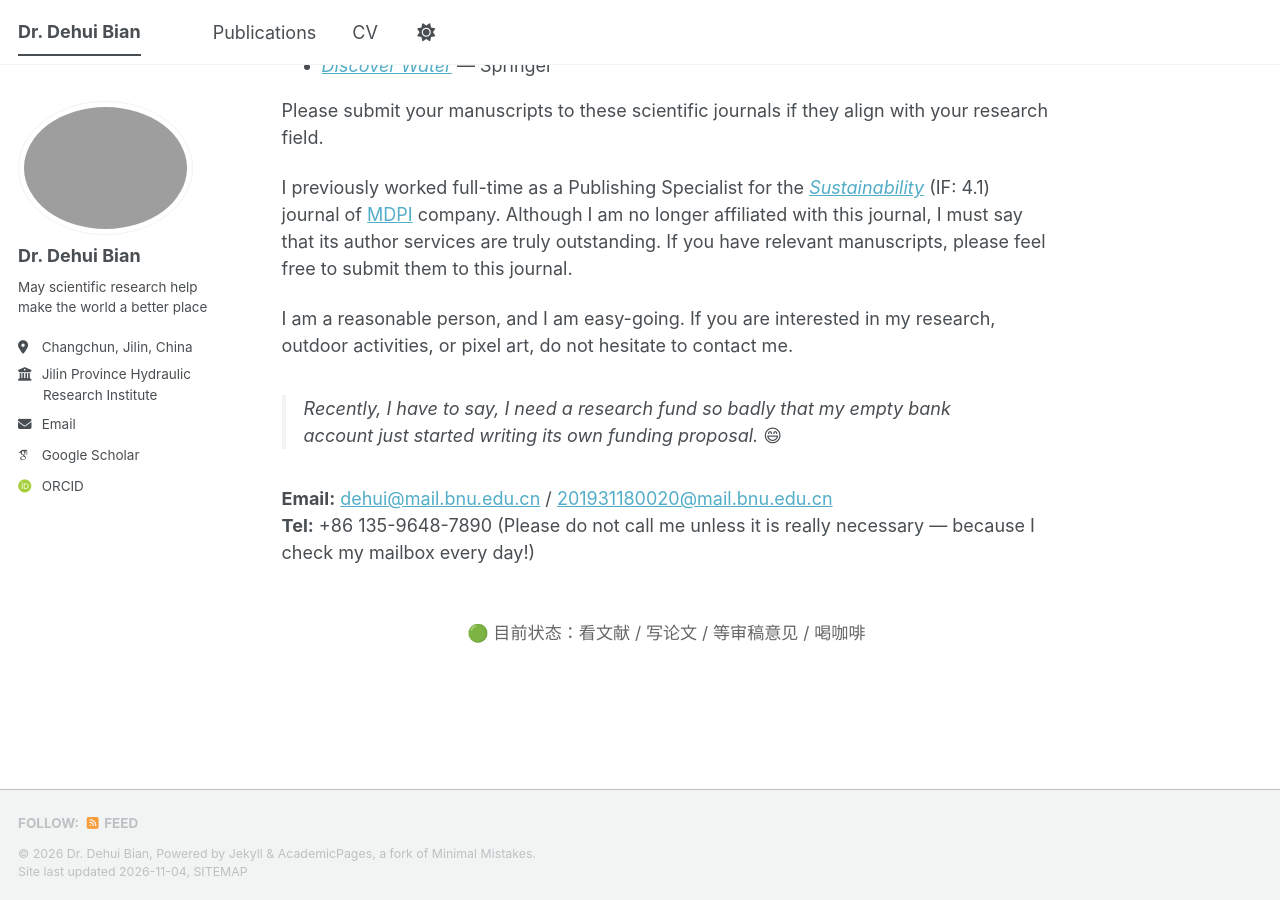
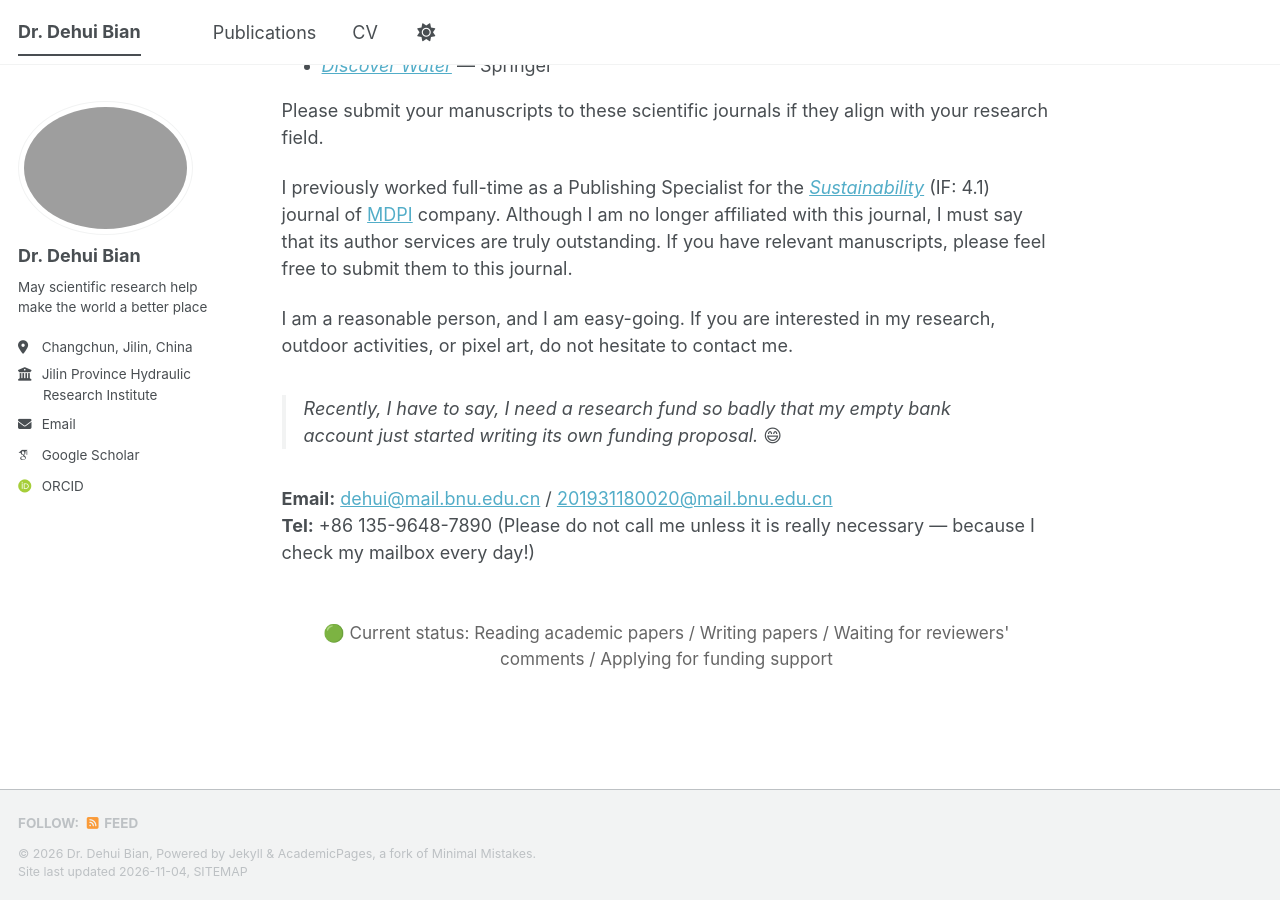
Before and after one commit to DehuiBian/dehuibian.github.io, a Jekyll site: the page built from index.md, in a window 1280 px wide and 900 px high, scrolled down 826 px. Built offline with Jekyll 4.4.1, drawn with Linux system fonts in a browser that asks for light colours; some web fonts are replaced; a script bundle is joined from its source files by our own code; library files that are not in the unit come from our copies; before the commit the page ends 1700 px from its top, so only the background shows below that.

Commit message:
index.md

```diff
--- a/index.md
+++ b/index.md
@@ -34,5 +34,5 @@ I am a reasonable person, and I am easy-going. If you are interested in my resea
 **Tel:** +86 135-9648-7890 (Please do not call me unless it is really necessary — because I check my mailbox every day!)
 
 <div style="text-align:center; color:#666; margin:3rem 0 2rem; font-size:0.95rem;">
-  🟢 目前状态：看文献 / 写论文 / 等审稿意见 / 喝咖啡
+  🟢 Current status: Reading academic papers / Writing papers / Waiting for reviewers' comments / Applying for funding support
 </div>
```
